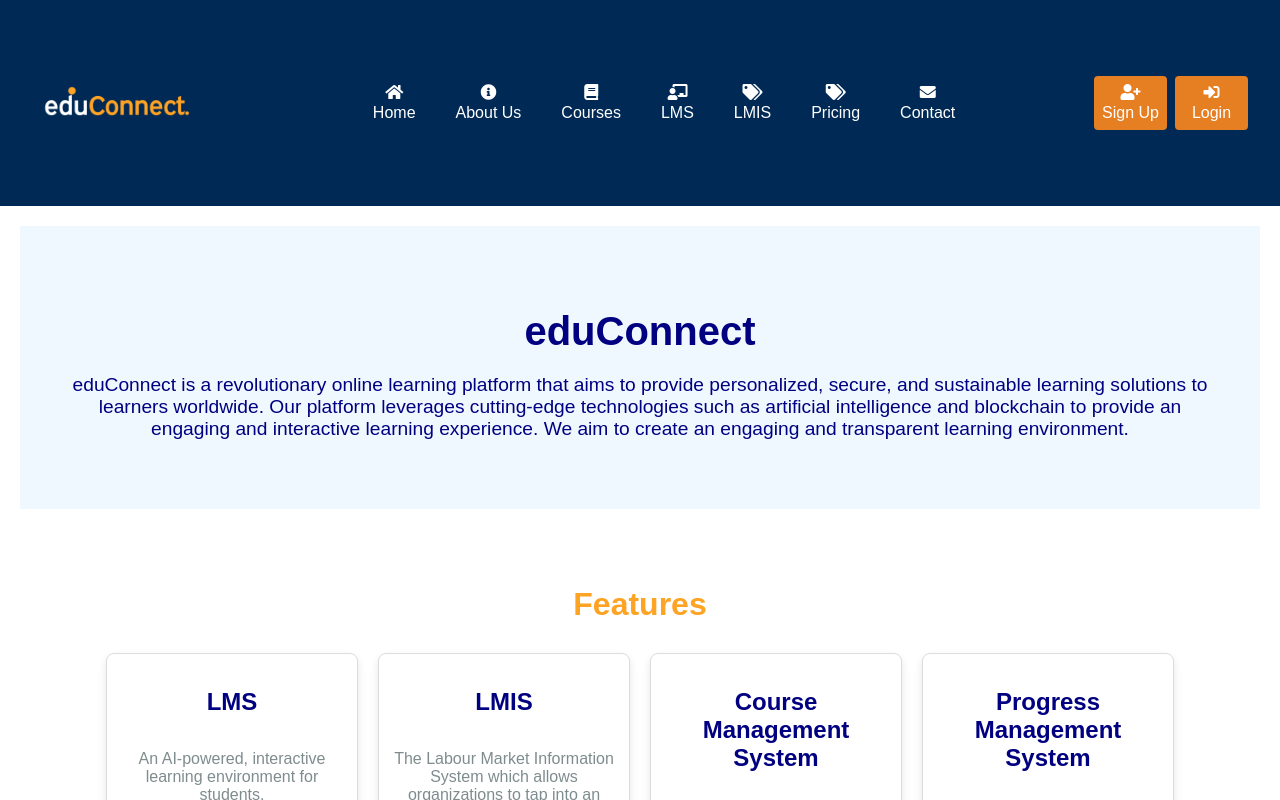
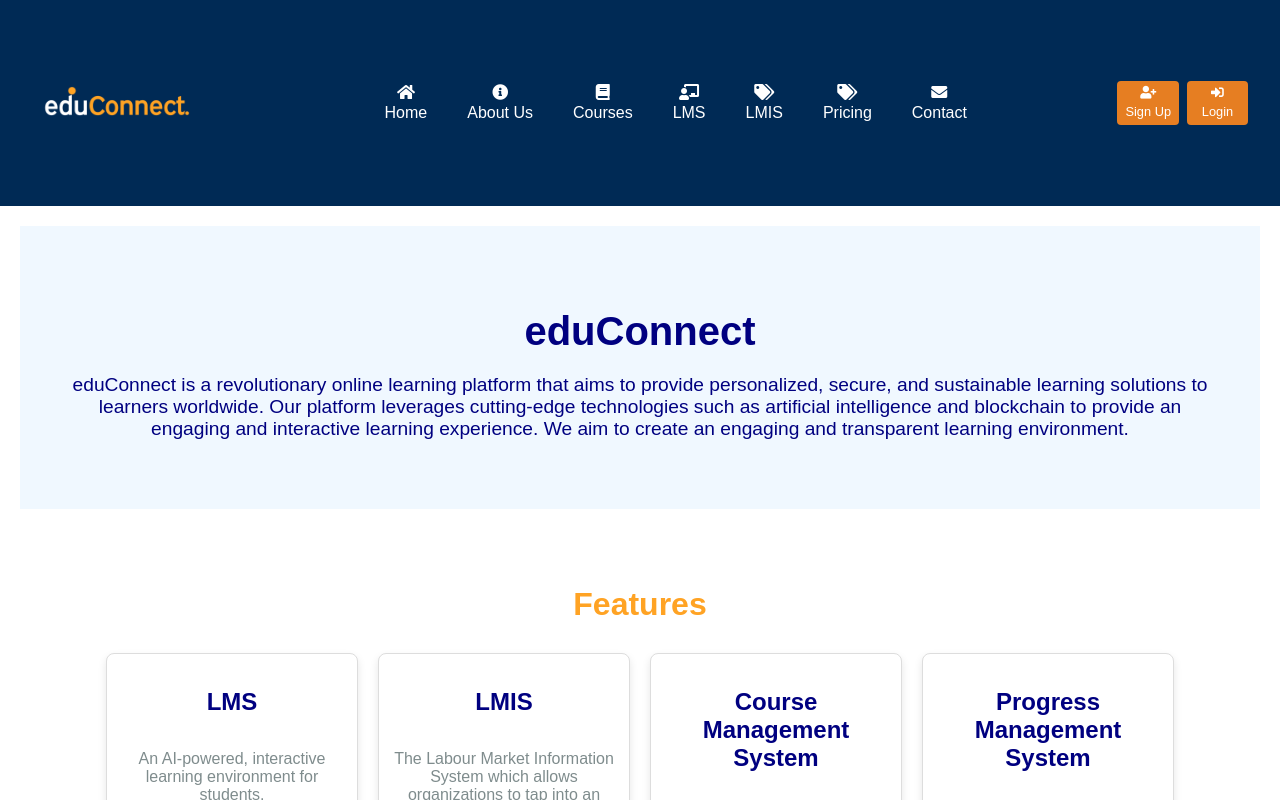
Before and after one commit to Kheed99/myeduConnect-1, a React (Create React App) app: page / in a window 1280 px wide. Shown: the top 800 px of the page. Built offline with nearby package versions, Linux system fonts and the light colour scheme.

Commit message:
Improve navbar button appearance on smaller screens

```diff
--- a/src/components/Navbar.css
+++ b/src/components/Navbar.css
@@ -102,8 +102,10 @@
 
     .navbar-buttons a {
         flex-direction: column; /* Stack icons and text vertically */
-        padding: 0.5rem;
+        padding: 0.4rem 0.5rem;
         margin-left: 0.5rem;
+        font-size: 0.8rem;
+        height: auto;
     }
 
     .navbar-buttons i {
@@ -112,6 +114,6 @@
     }
 
     .login-button {
-        min-width: 57px;
+        min-width: 45px;
     }
 }
```
